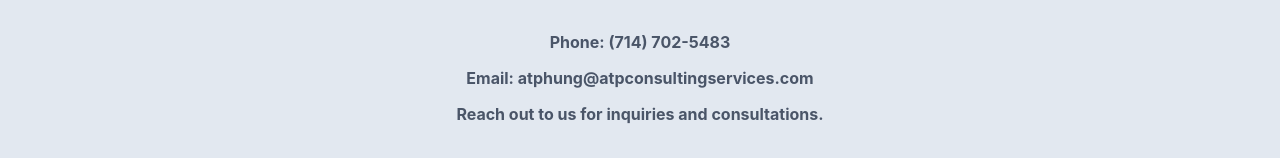
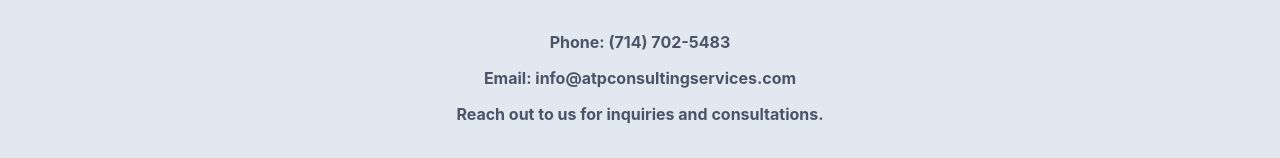
Before and after one commit to atphung21/business-web-template, a React (Create React App) app: page / in a window 1280 px wide. Shown: the part 1935-2093 px from the top of the page. Built offline with nearby package versions, Linux system fonts and the light colour scheme.

Commit message:
Updated contact email address to info instead of name

```diff
--- a/src/App.js
+++ b/src/App.js
@@ -47,7 +47,7 @@ const ContactSection = () => (
   <section style={{ padding: "50px 20px", backgroundColor: "#e2e8f0", textAlign: "center" }}>
     <h2 style={{ fontSize: "2rem", fontWeight: "bold" }}>Contact Us</h2>
     <p style={{ fontSize: "1rem", fontWeight: "bold", color: "#4a5568" }}>Phone: (714) 702-5483</p>
-    <p style={{ fontSize: "1rem", fontWeight: "bold", color: "#4a5568" }}>Email: atphung@atpconsultingservices.com</p>
+    <p style={{ fontSize: "1rem", fontWeight: "bold", color: "#4a5568" }}>Email: info@atpconsultingservices.com</p>
     <p style={{ fontSize: "1rem", color: "#4a5568", fontWeight: "bold" }}>Reach out to us for inquiries and consultations.</p>
   </section>
 );
```
